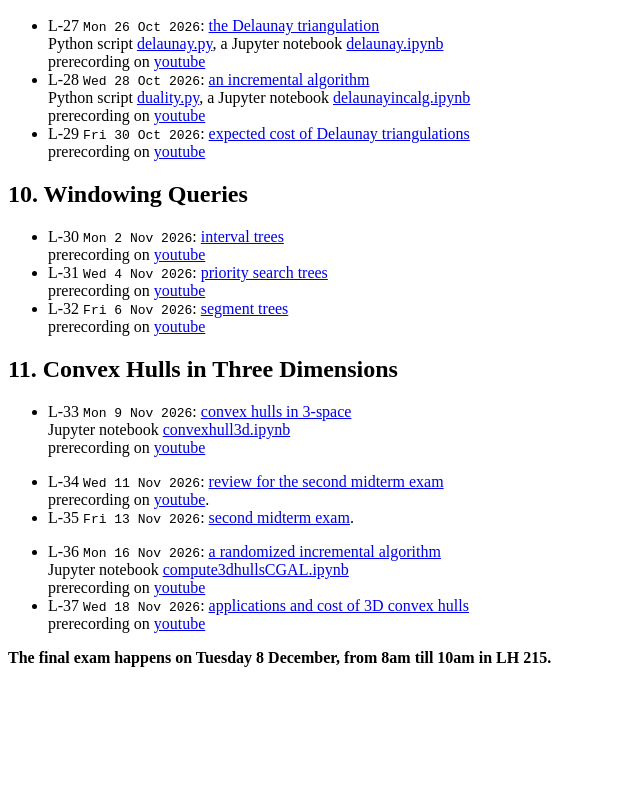
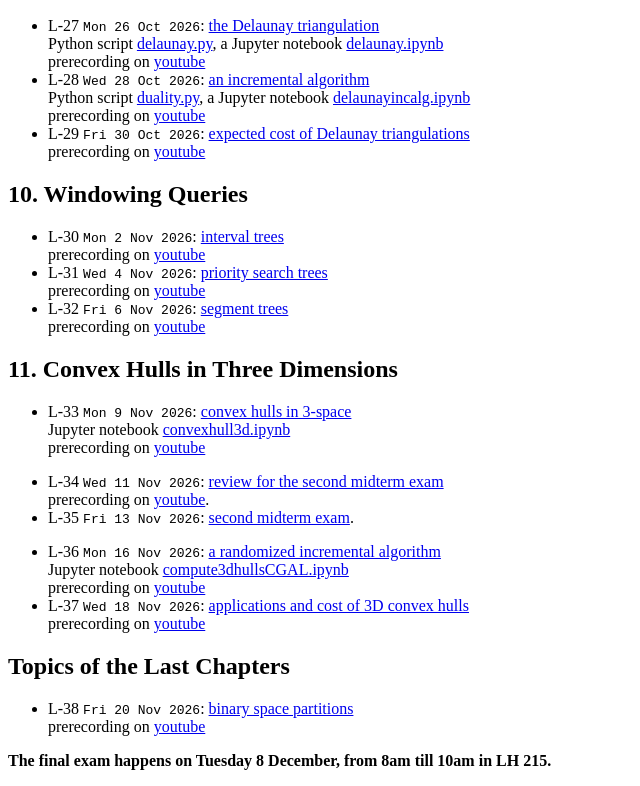
Before and after one commit to janverschelde/janverschelde.github.io, a plain HTML site: page mcs481/main.html in a window 1280 px wide. Shown: the part 1914-2700 px from the top of the page, without its empty margins (0-640 px from the left). Before the commit the page ends 2597 px from the top, so only its background shows below. Drawn offline with Linux system fonts and the light colour scheme.

Commit message:
slides on binary spac partitions

```diff
--- a/mcs481/main.html
+++ b/mcs481/main.html
@@ -291,6 +291,15 @@ and skim the topics of the last chapters.
     <A HREF="https://youtu.be/G1dGNYHPOtg" target=none>youtube</A>
 </UL>
 
+<H2>Topics of the Last Chapters</H2>
+
+<UL>
+<LI>L-38 <TT>Fri 20 Nov 2026</TT>:
+    <A HREF="binaryspacepartitions.pdf" target=none>binary space partitions</A>
+    <BR> prerecording on
+    <A HREF="https://youtu.be/2Isf7s_34Fk" target=none>youtube</A>
+</UL>
+
 <P>
 <B> The final exam happens on Tuesday 8 December, from 8am till 10am in LH 215. </B>
 
```
Also changed, not shown: 1 other file.
